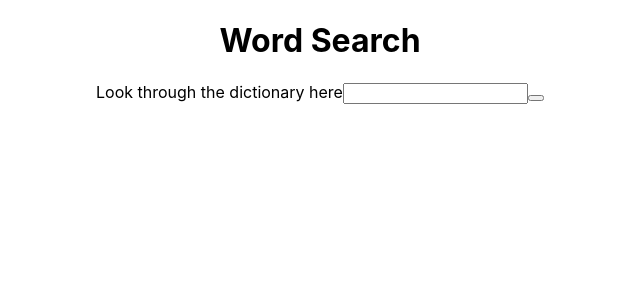
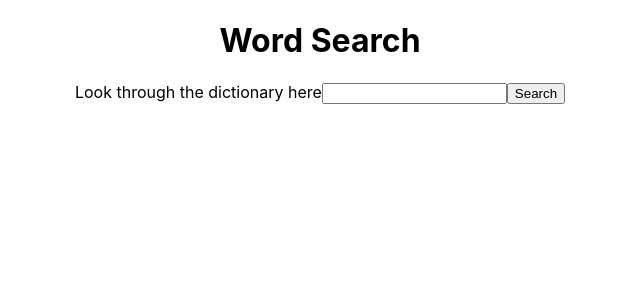
Before and after one commit to MisakiShimizu/word-search-app, a React (Create React App) app: page / in a window 1280 px wide. Shown: the top 300 px of the page, without its empty margins (320-960 px from the left). Built offline with nearby package versions, Linux system fonts and the light colour scheme; no server answers.

Commit message:
Added results page and connect API :sparkles:

```diff
--- a/src/App.js
+++ b/src/App.js
@@ -23,15 +23,26 @@ function App() {
       setWord(response.data);
     });
   }, [searchTerm]);
+
+  const handleInput = (event) => {
+    event.preventDefault();
+    console.log("test", event.target.value);
+    setUserInput(event.target.value);
+  }
+  const handleSubmit = (event) => {
+    event.preventDefault();
+    setSearchTerm(userInput);
+  }
+
   return (
     <div className="App">
       <header>
         <h1>Word Search</h1>
       </header>
-      <form>
+      <form onSubmit={ handleSubmit }>
         <label htmlFor="search">Look through the dictionary here</label>
-        <input type="text" id="search"/>
-        <button></button>
+        <input type="text" id="search" onChange={ handleInput } value={ userInput }/>
+        <button>Search</button>
       </form>
 
 
```
Also changed, not shown: src/Results.js (added, +11 -0 lines).
